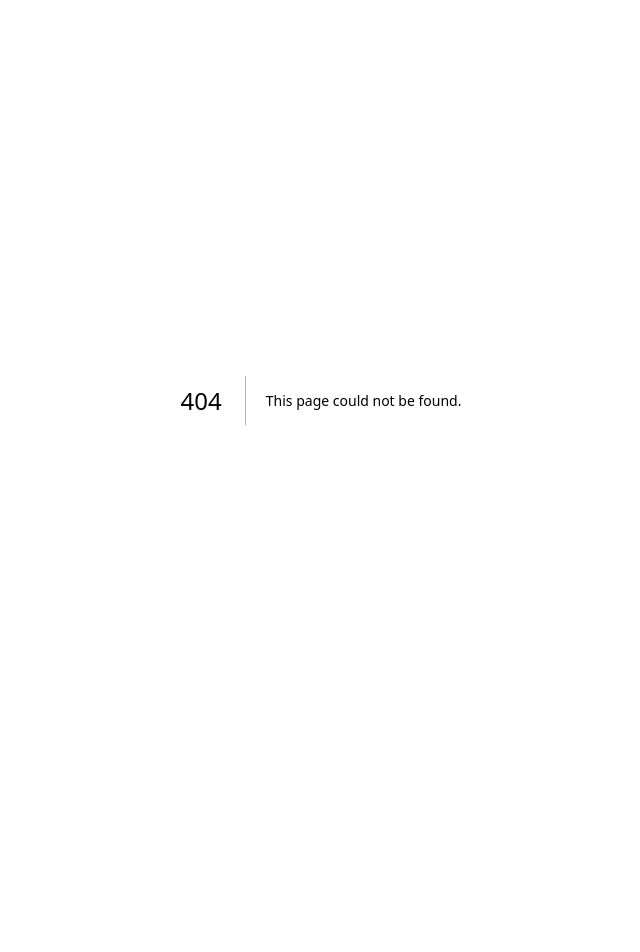
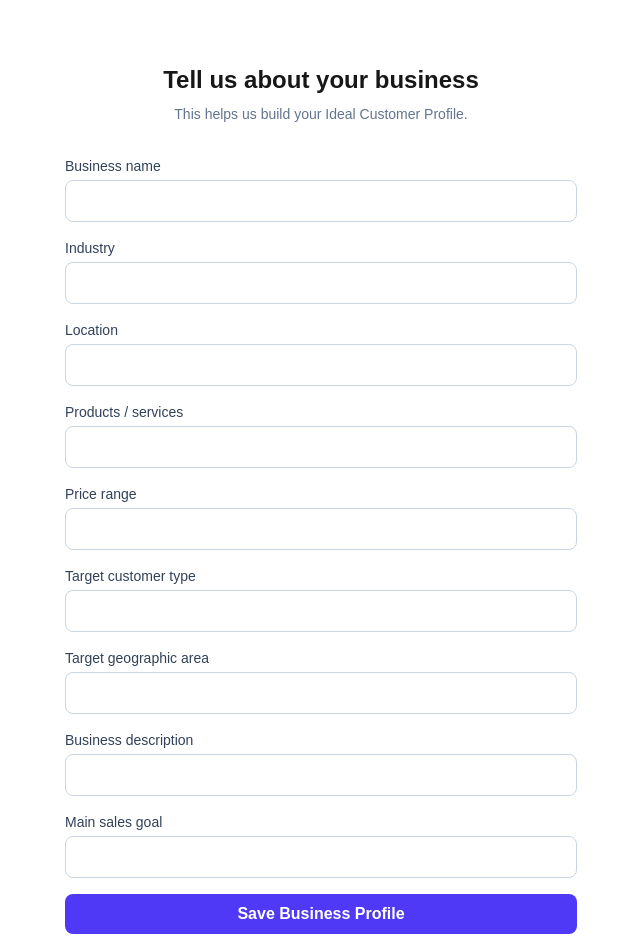
Before and after one commit to justicemitchell351-creator/royal-sales-intelligence, a Next.js app: page /onboarding in a window 1280 px wide. Before the commit this address had no page. Shown: the top 952 px of the page, without its empty margins (319-959 px from the left). Before the commit the page ends 800 px from the top, so only its background shows below. Built offline with nearby package versions, Linux system fonts and the light colour scheme; no server answers.

Commit message:
Add business onboarding

```diff
--- a/app/login/page.js
+++ b/app/login/page.js
@@ -19,7 +19,7 @@ export default function Login() {
     if (error) {
       setMessage(error.message)
     } else {
-      setMessage('Logged in! (Dashboard comes in a later phase.)')
+      window.location.href = '/onboarding'
     }
     setLoading(false)
   }
--- /dev/null
+++ b/app/onboarding/page.js
@@ -0,0 +1,87 @@
+'use client'
+
+import { useState } from 'react'
+import { supabase } from '@/lib/supabase'
+
+const fields = [
+  { key: 'business_name', label: 'Business name' },
+  { key: 'industry', label: 'Industry' },
+  { key: 'location', label: 'Location' },
+  { key: 'products_services', label: 'Products / services' },
+  { key: 'price_range', label: 'Price range' },
+  { key: 'target_customer_type', label: 'Target customer type' },
+  { key: 'target_geographic_area', label: 'Target geographic area' },
+  { key: 'business_description', label: 'Business description' },
+  { key: 'main_sales_goal', label: 'Main sales goal' },
+]
+
+export default function Onboarding() {
+  const [form, setForm] = useState({})
+  const [message, setMessage] = useState('')
+  const [loading, setLoading] = useState(false)
+
+  function updateField(key, value) {
+    setForm((prev) => ({ ...prev, [key]: value }))
+  }
+
+  async function handleSave() {
+    setLoading(true)
+    setMessage('')
+
+    const { data: userData, error: userError } = await supabase.auth.getUser()
+
+    if (userError || !userData?.user) {
+      setMessage('Error: You must be logged in. Please log in first.')
+      setLoading(false)
+      return
+    }
+
+    const { error } = await supabase
+      .from('business_profiles')
+      .upsert({ user_id: userData.user.id, ...form }, { onConflict: 'user_id' })
+
+    if (error) {
+      setMessage('Error: ' + error.message)
+    } else {
+      setMessage('Business profile saved!')
+    }
+    setLoading(false)
+  }
+
+  return (
+    <main className="min-h-screen bg-white px-6 py-16">
+      <div className="w-full max-w-lg mx-auto">
+        <h1 className="text-2xl font-bold text-center mb-2">Tell us about your business</h1>
+        <p className="text-sm text-slate-500 text-center mb-8">
+          This helps us build your Ideal Customer Profile.
+        </p>
+        <div className="space-y-4">
+          {fields.map((field) => (
+            <div key={field.key}>
+              <label className="block text-sm font-medium text-slate-700 mb-1">
+                {field.label}
+              </label>
+              <input
+                type="text"
+                value={form[field.key] || ''}
+                onChange={(e) => updateField(field.key, e.target.value)}
+                className="w-full rounded-lg border border-slate-300 px-4 py-2 focus:outline-none focus:ring-2 focus:ring-indigo-600"
+              />
+            </div>
+          ))}
+          <button
+            type="button"
+            onClick={handleSave}
+            disabled={loading}
+            className="w-full rounded-lg bg-indigo-600 px-4 py-2 text-white font-semibold hover:bg-indigo-700 transition disabled:opacity-50"
+          >
+            {loading ? 'Saving...' : 'Save Business Profile'}
+          </button>
+        </div>
+        {message && (
+          <p className="mt-4 text-sm text-center text-slate-600">{message}</p>
+        )}
+      </div>
+    </main>
+  )
+}
```
